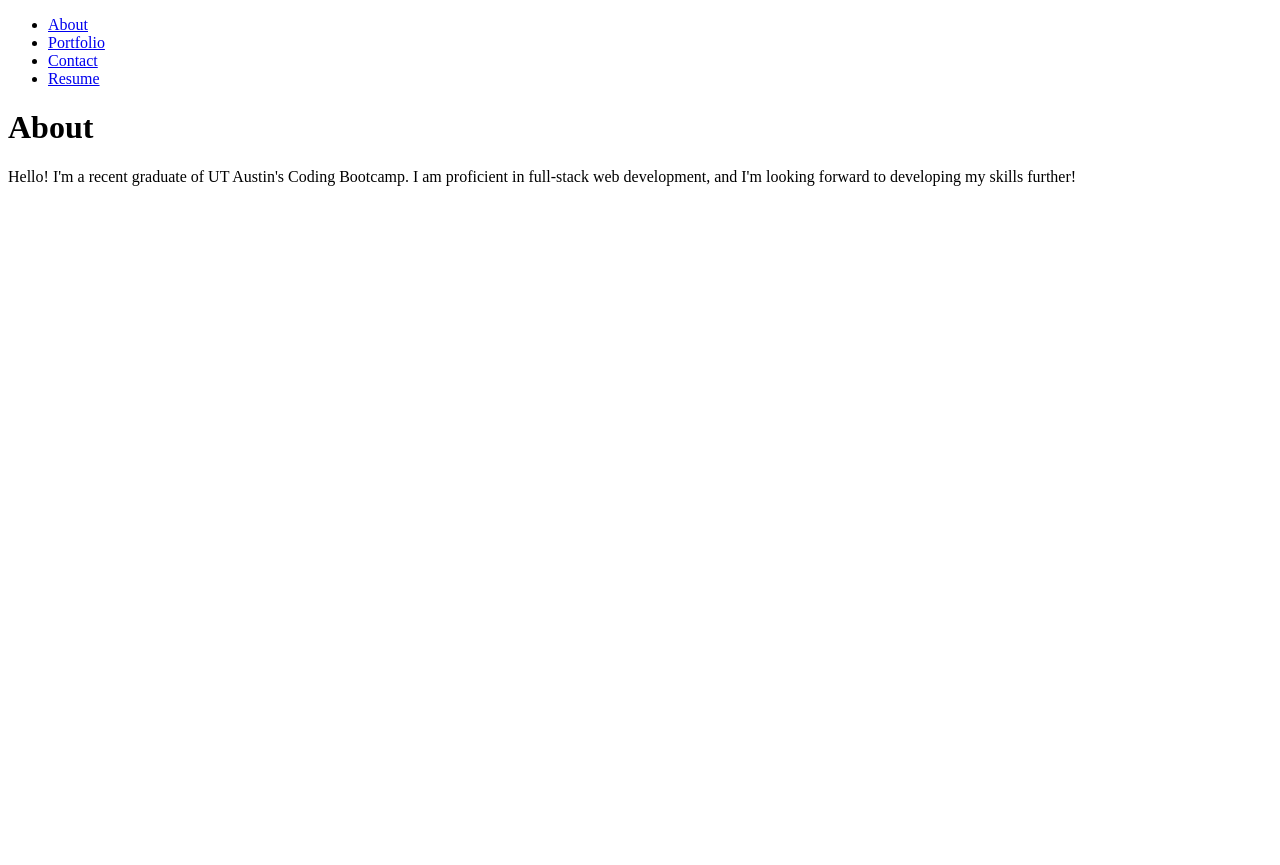
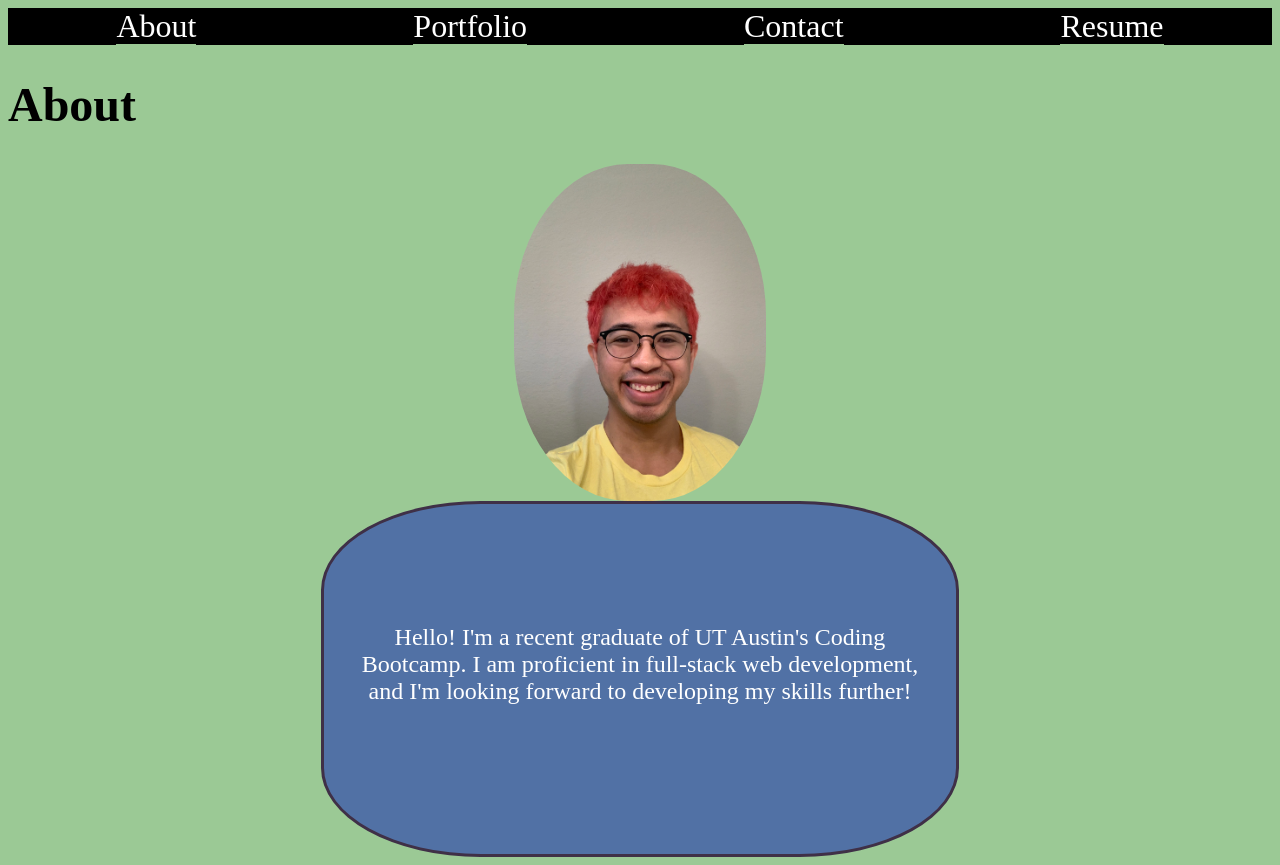
Before and after one commit to patctan/my-react-portfolio, a React (Create React App) app: page / in a window 1280 px wide. Before the commit the page ends 800 px from the top, so only its background shows below. Built offline with nearby package versions, Linux system fonts and the light colour scheme.

Commit message:
Added styling to NavTabs.css and About.css

```diff
--- a/src/components/NavTabs.js
+++ b/src/components/NavTabs.js
@@ -1,9 +1,10 @@
 import React from 'react';
+import "./styles/NavTabs.css"
 
 function NavTabs({ currentPage, handlePageChange }) {
     return (
-        <ul>
-            <li>
+        <div className='NavContainer'>
+            <div>
                 <a
                 // Make About page the home page
                 href="#about"
@@ -12,8 +13,8 @@ function NavTabs({ currentPage, handlePageChange }) {
                 >
                     About
                 </a>
-            </li>
-            <li>
+            </div>
+            <div>
                 <a
                 href="#portfolio"
                 onClick={() => handlePageChange('Portfolio')}
@@ -21,8 +22,8 @@ function NavTabs({ currentPage, handlePageChange }) {
                 >
                     Portfolio
                 </a>
-            </li>
-            <li>
+            </div>
+            <div>
                 <a
                 href="#contact"
                 onClick={() => handlePageChange('Contact')}
@@ -30,8 +31,8 @@ function NavTabs({ currentPage, handlePageChange }) {
                 >
                     Contact
                 </a>
-            </li>
-            <li>
+            </div>
+            <div>
                 <a
                 href="#resume"
                 onClick={() => handlePageChange('Resume')}
@@ -39,8 +40,8 @@ function NavTabs({ currentPage, handlePageChange }) {
                 >
                     Resume
                 </a>
-            </li>
-        </ul>
+            </div>
+        </div>
     );
 }
 
--- a/src/components/pages/About.js
+++ b/src/components/pages/About.js
@@ -1,14 +1,21 @@
 import React from 'react';
+import "../styles/About.css";
+
 
 export default function About() {
     return (
         <div>
             <h1>About</h1>
+            <div>
+            <img src="Patrick_Selfie.jpg" alt="Selfie"/>
+            </div>
+            <div className="AboutContainer">
             <p>
                 Hello! I'm a recent graduate of UT Austin's Coding Bootcamp.
                 I am proficient in full-stack web development, and I'm looking
                 forward to developing my skills further!
             </p>
+            </div>
         </div>
     );
 }
--- a/src/components/pages/Contact.js
+++ b/src/components/pages/Contact.js
@@ -4,6 +4,10 @@ export default function Contact() {
     return (
         <div>
             <h1>Contact</h1>
+            <ul>
+                <li>Phone: 409-719-6718</li>
+                <li>Email: patrickchristophertan@gmail.com</li>
+            </ul>
         </div>
     );
 }
--- /dev/null
+++ b/src/components/styles/About.css
@@ -0,0 +1,34 @@
+* {
+    background-color:rgb(155, 201, 149);
+}
+
+img {
+   width: 20%;
+   height: 20%;
+   border-radius: 45%;
+   margin-left: auto;
+   margin-right: auto;
+   display: block;
+}
+
+.AboutContainer {
+    position: relative;
+    margin-left: auto;
+    margin-right: auto;
+    display:block;
+    height: 350px;
+    width: 50%;
+    border-style: solid;
+    background-color:rgb(81, 113, 165);
+    border-color: rgb(63, 48, 71);
+    border-radius: 25%;
+}
+p {
+    position: absolute;
+    bottom: 30%;
+    text-align: center;
+    padding: 20px;
+    background-color: rgb(81, 113, 165);
+    color: white;
+    border-color:rgb(63, 48, 71);
+}
--- /dev/null
+++ b/src/components/styles/NavTabs.css
@@ -0,0 +1,24 @@
+.NavContainer {
+    display:flex;
+    flex-direction:row;
+    justify-content: space-around;
+    background-color: black;
+
+}
+
+h1 {
+    font-family:"Patrick Hand";
+    font-size: 300%;
+}
+
+a {
+    background-color: black;
+    color: white;
+    font-size:200%;
+    font-family:"Patrick Hand";
+    text-decoration: none;
+}
+
+p {
+    font-size: 150%;
+}
```
Also changed, not shown: public/Patrick_Selfie.jpg (added), src/components/styles/Contact.css (added), src/components/styles/Work.css (added), src/styes/NavBar.css (deleted), src/styes/Work.css (deleted).
